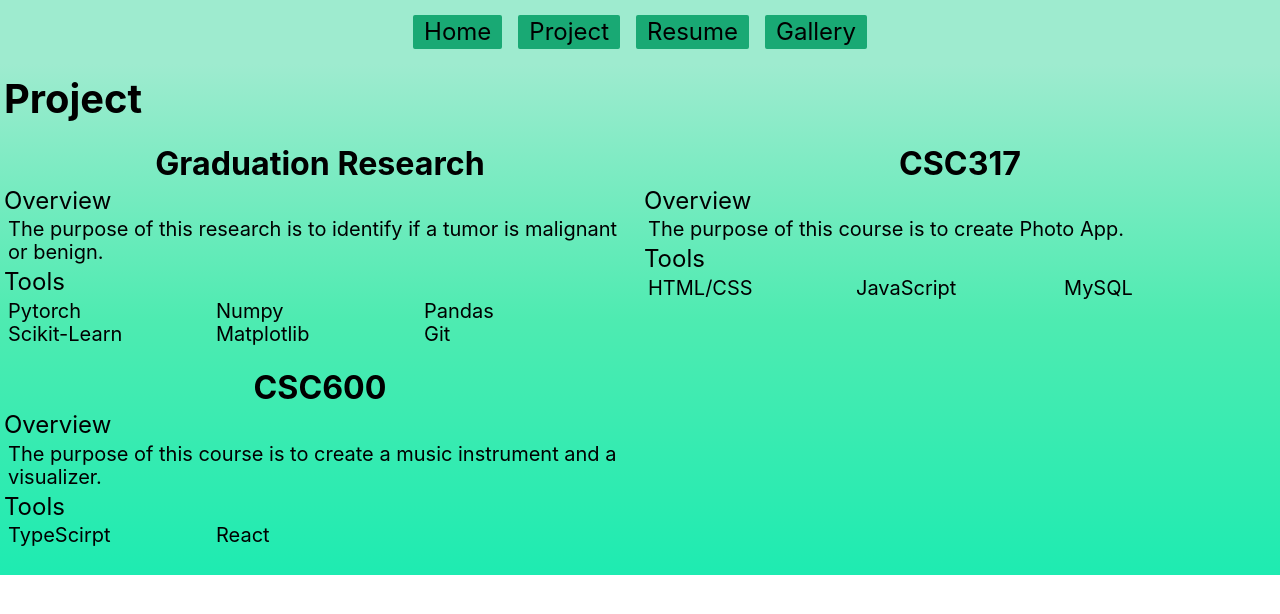
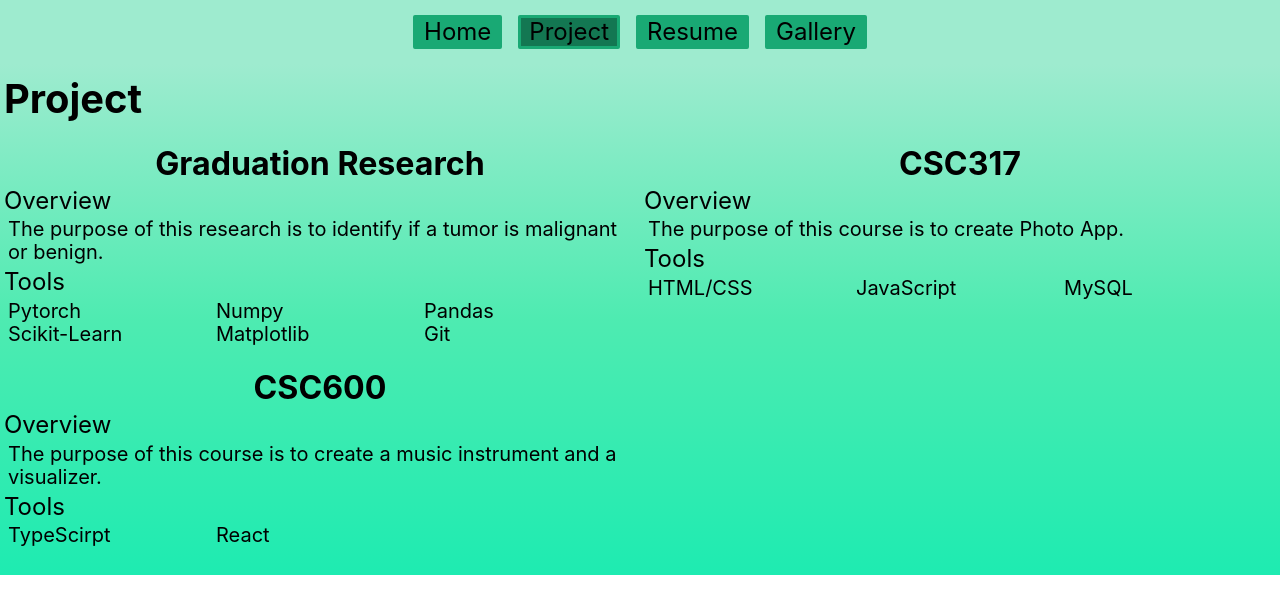
Before and after one commit to YoshimasaIwano/YoshimasaIwano-Profile, a React (Create React App) app in the folder my-app/: page /Project in a window 1280 px wide. Shown: the top 614 px of the page. Built offline with nearby package versions, Linux system fonts and the light colour scheme; a web font is replaced by a local one.

Commit message:
acitve nav

```diff
--- a/my-app/src/App.tsx
+++ b/my-app/src/App.tsx
@@ -10,8 +10,8 @@ import { Gallery } from './Gallery';
 function App(): JSX.Element {
   return (
     <div className="fixed top-0 left-0 relative vh-100 w-100 overflow-y-scroll">
-      <TopNav />
       <Router>
+        <TopNav />
         <Routes>
           <Route path="/" element={<Profile />}/>
           <Route path="/Home" element={<Profile />}/>
--- a/my-app/src/TopNav.tsx
+++ b/my-app/src/TopNav.tsx
@@ -1,5 +1,5 @@
 import React from 'react';
-
+import { NavLink } from 'react-router-dom'
 
 /*
     TopNav Component
@@ -16,34 +16,44 @@ export function TopNav(): JSX.Element {
     )
 }
 
+const classAttribute = 'f3 ph2 mh2 b--solid br1 b--green link color-inherit '
+
 function HomeNav(): JSX.Element {
     return (
-        <a href='./Home' className='f3 ph2 mh2 b--solid br1 b--green bg-green link color-inherit'>
+        <NavLink to='Home' className={({ isActive }) => (
+            isActive ? classAttribute + 'bg-dark-green': classAttribute + 'bg-green'
+        )}>
             Home
-        </a>
+        </NavLink>
     )
 }
 
 function ProjectNav(): JSX.Element {
     return (
-        <a href='./Project' className='f3 ph2 mh2 b--solid br1 b--green bg-green link color-inherit'>
+        <NavLink to='Project' className={({ isActive }) => (
+            isActive ? classAttribute + 'bg-dark-green': classAttribute + 'bg-green'
+        )}>
             Project
-        </a>
+        </NavLink>
     )
 }
 
 function ResumeNav(): JSX.Element {
     return (
-        <a href='./Resume' className='f3 ph2 mh2 b--solid br1 b--green bg-green link color-inherit'>
+        <NavLink to='Resume' className={({ isActive }) => (
+            isActive ? classAttribute + 'bg-dark-green': classAttribute + 'bg-green'
+        )}>
             Resume
-        </a>
+        </NavLink>
     )
 }
 
 function GaleryNav(): JSX.Element {
     return (
-        <a href='./Gallery' className='f3 ph2 mh2 b--solid br1 b--green bg-green link color-inherit'>
+        <NavLink to='Gallery' className={({ isActive }) => (
+            isActive ? classAttribute + 'bg-dark-green': classAttribute + 'bg-green'
+        )}>
             Gallery
-        </a>
+        </NavLink>
     )
 }
```
